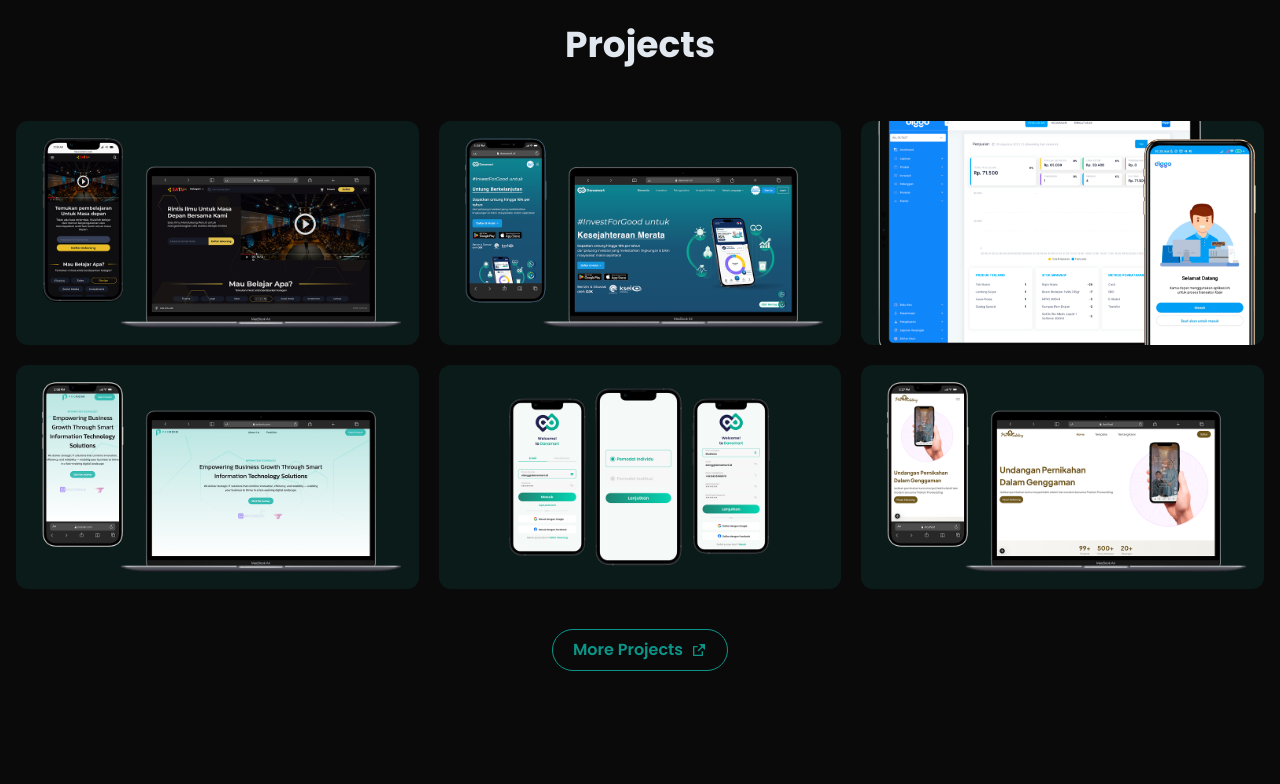
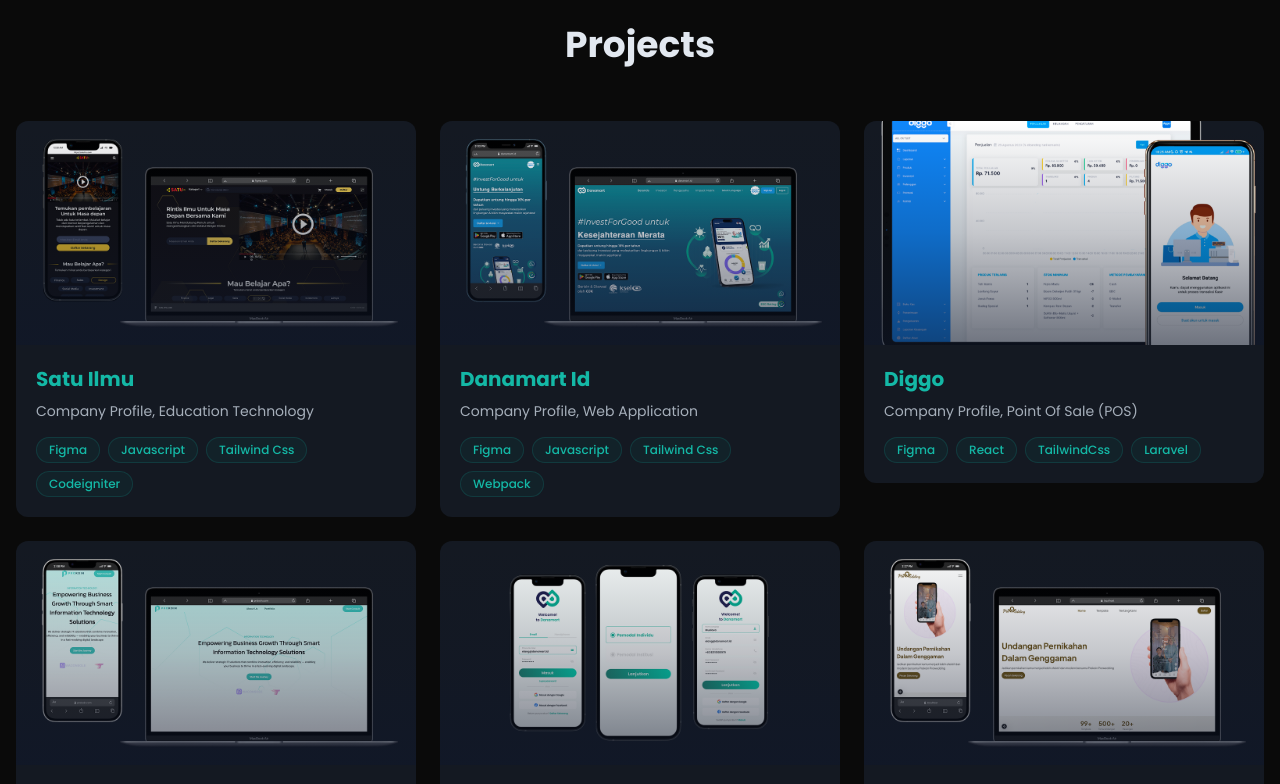
Before and after one commit to muelava/portofolio, a React (Vite) app: page / in a window 1280 px wide. Shown: the part 1560-2344 px from the top of the page. Built offline with nearby package versions, Linux system fonts and the light colour scheme.

Commit message:
feat(projects): enhance project display with improved layout and interactive elements

```diff
--- a/src/pages/Home.tsx
+++ b/src/pages/Home.tsx
@@ -176,42 +176,53 @@
       <section ref={sectionRefs.projects} id="projects" className="mt-28 px-4" style={{ fontFamily: "Poppins" }}>
         <h3 className="text-4xl font-bold text-center mb-14">Projects</h3>
 
-        <div className="grid grid-cols-1 md:grid-cols-3 gap-5 max-w-7xl mx-auto">
+        <div className="grid grid-cols-1 md:grid-cols-2 lg:grid-cols-3 gap-6 max-w-7xl mx-auto">
           {data.map((item: any) => (
-            <div key={item.id}>
-              <div className="w-full h-56 rounded-xl overflow-hidden bg-teal-800/20 hover:bg-teal-800/40 group relative hover:scale-105 transition-all duration-300" style={{ backgroundImage: `url(${item.thumbnails})`, backgroundSize: "cover", backgroundRepeat: "no-repeat", backgroundPosition: "center" }}>
-                <div className="w-ful h-full flex flex-col pb-4 transition-all duration-300 group-hover:text-slate-200/50">
-                  {/* <h6 className="font-bold text-lg rounded border-l-4 border-teal-300 ps-3 uppercase mb-2">{item.title}</h6> */}
-                  {/* <p className="opacity-80 text-sm ms-4">{item?.description}</p> */}
-                  {/* <div className="flex gap-3 ms-4 mt-auto flex-wrap">
-                    {item.tech?.map((item: any, i: number) => (
-                      <span key={i} className="text-xs px-1.5 rounded-full py-0.5 font-semibold border border-dashed text-slate-300/60 border-slate-400/50">
-                        {item}
-                      </span>
-                    ))}
-                  </div> */}
-                </div>
-                {/* <button className="absolute top-0 right-0 bottom-0 left-0 hidden group-hover:flex gap-3 justify-center items-center">
+            <div key={item.id} className="group">
+              <div className="relative rounded-xl overflow-hidden bg-slate-800/50 hover:bg-slate-800/70 transition-all duration-300 hover:scale-[1.02] hover:shadow-2xl hover:shadow-teal-500/20">
+                {/* Thumbnail */}
+                <div className="w-full h-56 bg-cover bg-center bg-no-repeat relative" style={{ backgroundImage: `url(${item.thumbnails})` }}>
+                  <div className="absolute inset-0 bg-gradient-to-t from-slate-900 via-slate-900/40 to-transparent opacity-60 group-hover:opacity-80 transition-opacity"></div>
+
+                  {/* Overlay Buttons */}
+                  <div className="absolute inset-0 flex gap-3 justify-center items-center opacity-0 group-hover:opacity-100 transition-all duration-300">
                     {item.link?.website && (
-                    <Link to={item.link?.website} target="_blank" className="border inline-block border-teal-500 hover:scale-110 hover:bg-teal-500 transition-all p-2 text-teal-500 hover:text-slate-200 rounded-full">
-                      <HiOutlineLink size={28} />
+                      <Link to={item.link.website} target="_blank" className="border-2 border-teal-500 hover:scale-110 hover:bg-teal-500 transition-all p-3 text-teal-500 hover:text-white rounded-full backdrop-blur-sm bg-slate-900/50" title="Visit Website">
+                        <RiExternalLinkFill size={24} />
                       </Link>
                     )}
                     {item.link?.design && (
-                    <Link to={item.link?.design} target="_blank" className="border inline-block border-teal-500 hover:scale-110 hover:bg-teal-500 transition-all p-2 text-teal-500 hover:text-slate-200 rounded-full">
-                      <FaFigma size={28} />
+                      <Link to={item.link.design} target="_blank" className="border-2 border-teal-500 hover:scale-110 hover:bg-teal-500 transition-all p-3 text-teal-500 hover:text-white rounded-full backdrop-blur-sm bg-slate-900/50" title="View Design">
+                        <FaFigma size={24} />
                       </Link>
                     )}
                     {item.link?.source && (
-                    <Link to={item.link?.source} target="_blank" className="border inline-block border-teal-500 hover:scale-110 hover:bg-teal-500 transition-all p-2 text-teal-500 hover:text-slate-200 rounded-full">
-                      <IoCodeSlashOutline size={28} />
+                      <Link to={item.link.source} target="_blank" className="border-2 border-teal-500 hover:scale-110 hover:bg-teal-500 transition-all p-3 text-teal-500 hover:text-white rounded-full backdrop-blur-sm bg-slate-900/50" title="View Source Code">
+                        <FaGithub size={24} />
                       </Link>
                     )}
-                </button> */}
+                  </div>
+                </div>
+
+                {/* Content */}
+                <div className="p-5">
+                  <h4 className="font-bold text-xl text-teal-500 mb-2 group-hover:text-teal-400 transition-colors">{item.title}</h4>
+                  <p className="text-slate-300 text-sm mb-4 opacity-80">{item.description}</p>
+
+                  {/* Tech Stack */}
+                  <div className="flex gap-2 flex-wrap">
+                    {item.tech?.map((tech: string, i: number) => (
+                      <span key={i} className="text-xs px-3 py-1 rounded-full font-medium bg-teal-700/10 text-teal-500 border border-teal-700/30 hover:bg-teal-700/20 transition-colors">
+                        {tech}
+                      </span>
+                    ))}
+                  </div>
+                </div>
               </div>
             </div>
           ))}
         </div>
+
         <div className="text-center">
           <div className="inline-block mt-10">
             <Tertiary link="https://www.prokoin.com/portfolio" target="_blank">
```
Lines whose indentation alone changed are shown as unchanged.
